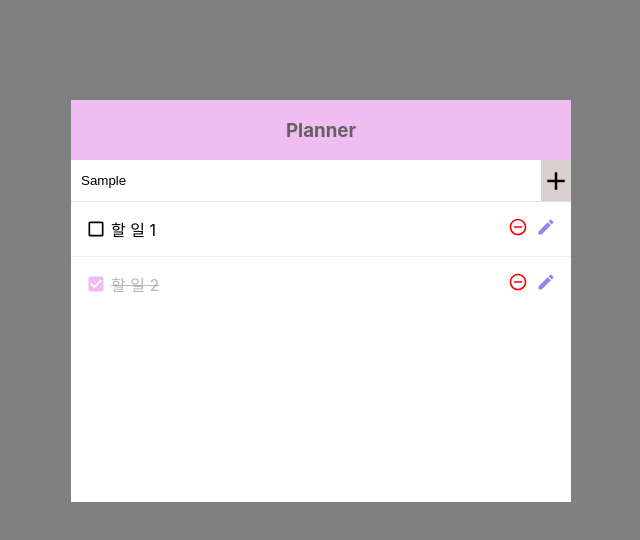
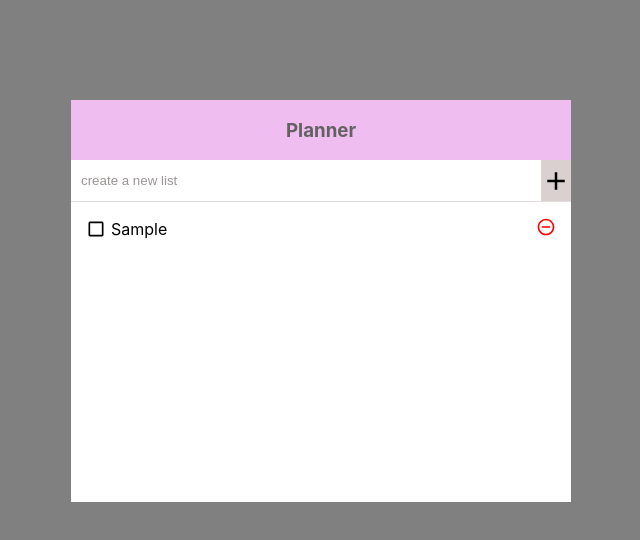
Before and after one commit to 6810779s/todoList-app-project, a React (Create React App) app: page / in a window 1280 px wide. Both pictures are taken after typing "Sample" into the empty fields and a click on the button 875 px from the left and 180 px from the top of the page. Shown: the top 540 px of the page, without its empty margins (319-959 px from the left). Built offline with nearby package versions, Linux system fonts and the light colour scheme.

Commit message:
entire code

```diff
--- a/src/App.js
+++ b/src/App.js
@@ -1,13 +1,11 @@
-import React, { useCallback, useState } from 'react';
+import React, { useState } from 'react';
 import Container from './components/Container';
 import AddTodo from './components/AddTodo';
 import AddLists from './components/AddLists';
 
 const App = () => {
-  const [lists, setLists] = useState([
-    { id: 1, text: '할 일 1', checked: false },
-    { id: 2, text: '할 일 2', checked: true },
-  ]);
+  const [lists, setLists] = useState([]);
+  const [nextId, setNextId] = useState(1);
 
   const onClick_check = (id) => {
     setLists(
@@ -16,10 +14,42 @@ const App = () => {
       )
     );
   };
+
+  const insertList = (text) => {
+    const list = {
+      id: nextId,
+      text,
+      checked: false,
+    };
+    if (list.text === '') {
+      list.text = 'please fill it in';
+      //텍스트를 작성 안했을시 출력 문구
+    }
+    setLists((lists) => lists.concat(list));
+    setNextId(nextId + 1);
+  };
+
+  const onRemove = (id) => {
+    setLists(lists.filter((list) => list.id !== id));
+  };
+
+  // const onModify = (id, value) => {
+  //   lists.map((list) => {
+  //     if (list.id === id) {
+  //       list.text = value;
+  //     }
+  //   });
+  //   setLists(lists);
+  // };
+
   return (
     <Container>
-      <AddTodo />
-      <AddLists lists={lists} onClick_check={onClick_check} />
+      <AddTodo insertList={insertList} />
+      <AddLists
+        lists={lists}
+        onClick_check={onClick_check}
+        onRemove={onRemove}
+      />
     </Container>
   );
 };
--- a/src/components/AddLists.js
+++ b/src/components/AddLists.js
@@ -2,11 +2,16 @@ import React from 'react';
 import styles from '../styles/AddLists.module.css';
 import List from './List';
 
-const AddLists = ({ lists, onClick_check }) => {
+const AddLists = ({ lists, onClick_check, onRemove, onModify }) => {
   return (
     <div className={styles.container}>
       {lists.map((list) => (
-        <List list={list} key={list.id} onClick_check={onClick_check} />
+        <List
+          list={list}
+          key={list.id}
+          onClick_check={onClick_check}
+          onRemove={onRemove}
+        />
       ))}
     </div>
   );
--- a/src/components/AddTodo.js
+++ b/src/components/AddTodo.js
@@ -2,15 +2,16 @@ import React, { useState, useRef } from 'react';
 import styles from '../styles/AddTodo.module.css';
 import { MdAdd } from 'react-icons/md';
 
-const AddTodo = () => {
-  const [text, setText] = useState('');
-  const [lists, setLists] = useState([]);
+const AddTodo = ({ insertList }) => {
+  const [value, setValue] = useState('');
 
   const submit = (e) => {
     e.preventDefault();
+    insertList(value);
+    setValue('');
   };
   const onChange = (e) => {
-    setText(e.target.value);
+    setValue(e.target.value);
   };
 
   const input = useRef(null);
@@ -19,7 +20,7 @@ const AddTodo = () => {
       <input
         type="text"
         placeholder="create a new list"
-        value={text}
+        value={value}
         onChange={onChange}
         ref={input}
       />
--- a/src/components/List.js
+++ b/src/components/List.js
@@ -6,13 +6,13 @@ import {
   MdCheckBoxOutlineBlank,
   MdCheckBox,
   MdRemoveCircleOutline,
-  MdCreate,
 } from 'react-icons/md';
 
 const cx = classNames.bind(styles);
 
-const List = ({ list, onClick_check }) => {
+const List = ({ list, onClick_check, onRemove, onModify }) => {
   const { text, checked, id } = list;
+
   return (
     <div className={styles.items_container}>
       <div
@@ -23,12 +23,12 @@ const List = ({ list, onClick_check }) => {
         <div className={styles.text}>{text}</div>
       </div>
       <div className={styles.function}>
-        <div className={styles.remove}>
+        <div className={styles.remove} onClick={() => onRemove(id)}>
           <MdRemoveCircleOutline />
         </div>
-        <div className={styles.modify}>
+        {/* <div className={styles.modify} onClick={() => onModify(id, text)}>
           <MdCreate />
-        </div>
+        </div> */}
       </div>
     </div>
   );
```
